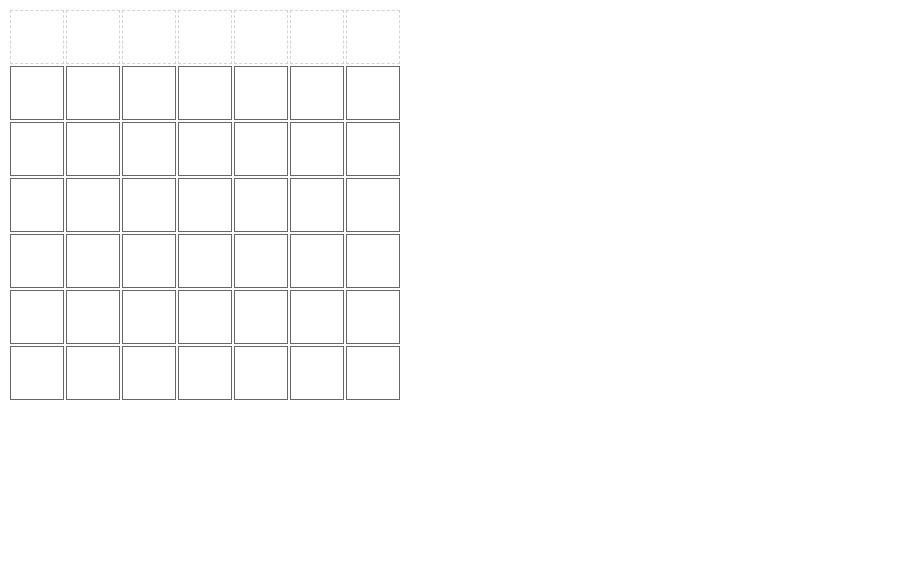
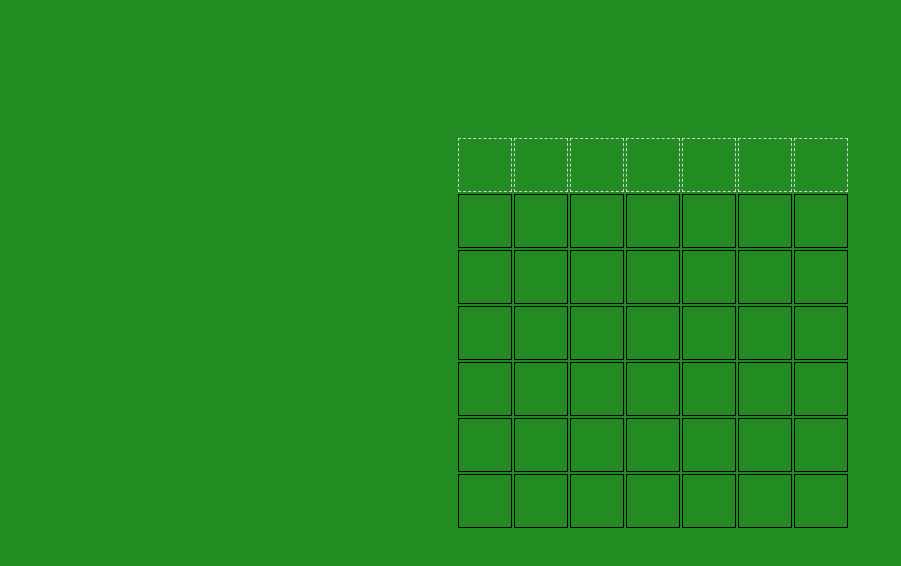
Before and after one commit to mfierro31/connectFour, a plain HTML site: page index.html in a window 1280 px wide. Shown: the whole page, without its empty margins (0-901 px from the left). Drawn offline with Linux system fonts and the light colour scheme.

Commit message:
changed background color and centered game board

```diff
--- a/connect4.css
+++ b/connect4.css
@@ -1,9 +1,19 @@
+body {
+  background-color: forestgreen;
+  padding-top: 10%;
+  padding-left: 35%;
+}
+
+h1 {
+  text-align: center;
+}
+
 /* game board table */
 
 #board td {
   width: 50px;
   height: 50px;
-  border: solid 1px #666;
+  border: solid 1px black;
 }
 
 /* pieces are div within game table cells: draw as colored circles */
@@ -13,7 +23,6 @@
   margin: 5px;
   width: 80%;
   height: 80%;
-  border: solid black 1px;
   border-radius: 50px;
 }
 
--- a/index.html
+++ b/index.html
@@ -1,16 +1,18 @@
 <!doctype html>
 <html>
+
 <head>
   <title>Connect 4</title>
   <link href="connect4.css" rel="stylesheet">
 </head>
+
 <body>
+  <div id="game">
+    <table id="board"></table>
+  </div>
 
-<div id="game">
-  <table id="board"></table>
-</div>
-
-<script src="connect4.js"></script>
+  <script src="connect4.js"></script>
 
 </body>
+
 </html>
```
